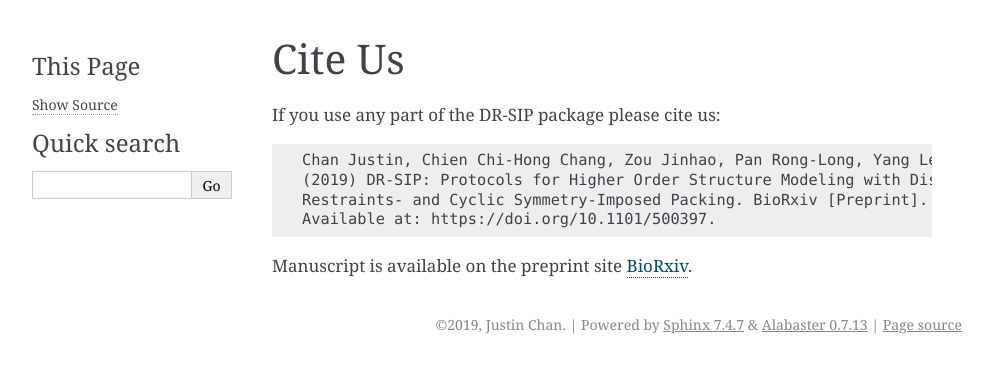
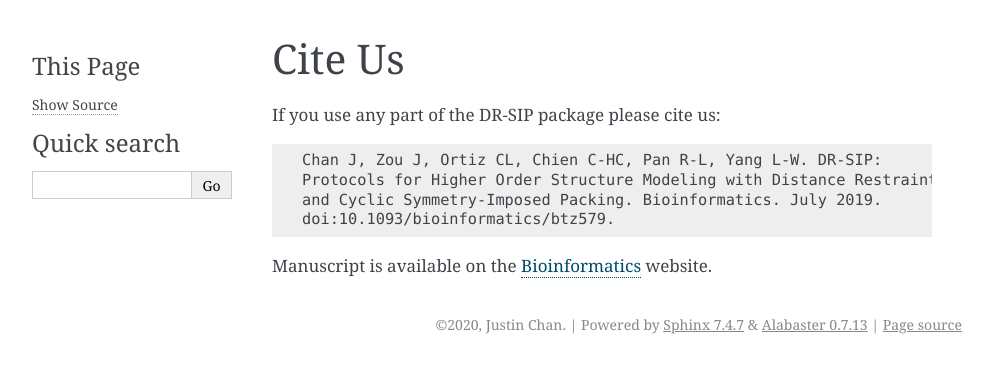
Before and after one commit to capslockwizard/drsip, a Sphinx documentation site: the page built from docs/cite.rst, in a window 1280 px wide. Shown: the top 373 px of the page, without its empty margins (148-1141 px from the left). Built offline with Sphinx 7.4.7, drawn with Linux system fonts in a browser that asks for light colours.

```diff
--- a/docs/cite.rst
+++ b/docs/cite.rst
@@ -7,9 +7,9 @@ Cite Us
 
 If you use any part of the DR-SIP package please cite us::
 
-	Chan Justin, Chien Chi-Hong Chang, Zou Jinhao, Pan Rong-Long, Yang Lee-Wei.
-	(2019) DR-SIP: Protocols for Higher Order Structure Modeling with Distance
-	Restraints- and Cyclic Symmetry-Imposed Packing. BioRxiv [Preprint].
-	Available at: https://doi.org/10.1101/500397.
+	Chan J, Zou J, Ortiz CL, Chien C-HC, Pan R-L, Yang L-W. DR-SIP:
+	Protocols for Higher Order Structure Modeling with Distance Restraints-
+	and Cyclic Symmetry-Imposed Packing. Bioinformatics. July 2019.
+	doi:10.1093/bioinformatics/btz579.
 
-Manuscript is available on the preprint site `BioRxiv <https://doi.org/10.1101/500397>`_.
+Manuscript is available on the `Bioinformatics <https://doi.org/10.1093/bioinformatics/btz579>`_ website.
--- a/docs/conf.py
+++ b/docs/conf.py
@@ -19,13 +19,13 @@ sys.path = [os.path.abspath('..'), os.path.abspath('../../drsip_common'), os.pat
 # -- Project information -----------------------------------------------------
 
 project = u'drsip'
-copyright = u'2019, Justin Chan'
+copyright = u'2020, Justin Chan'
 author = u'Justin Chan'
 
 # The short X.Y version
 version = u''
 # The full version, including alpha/beta/rc tags
-release = u'0.28'
+release = u'0.30'
 
 
 # -- General configuration ---------------------------------------------------
```
Also changed, not shown: environment.yml (added, +19 -0 lines).
